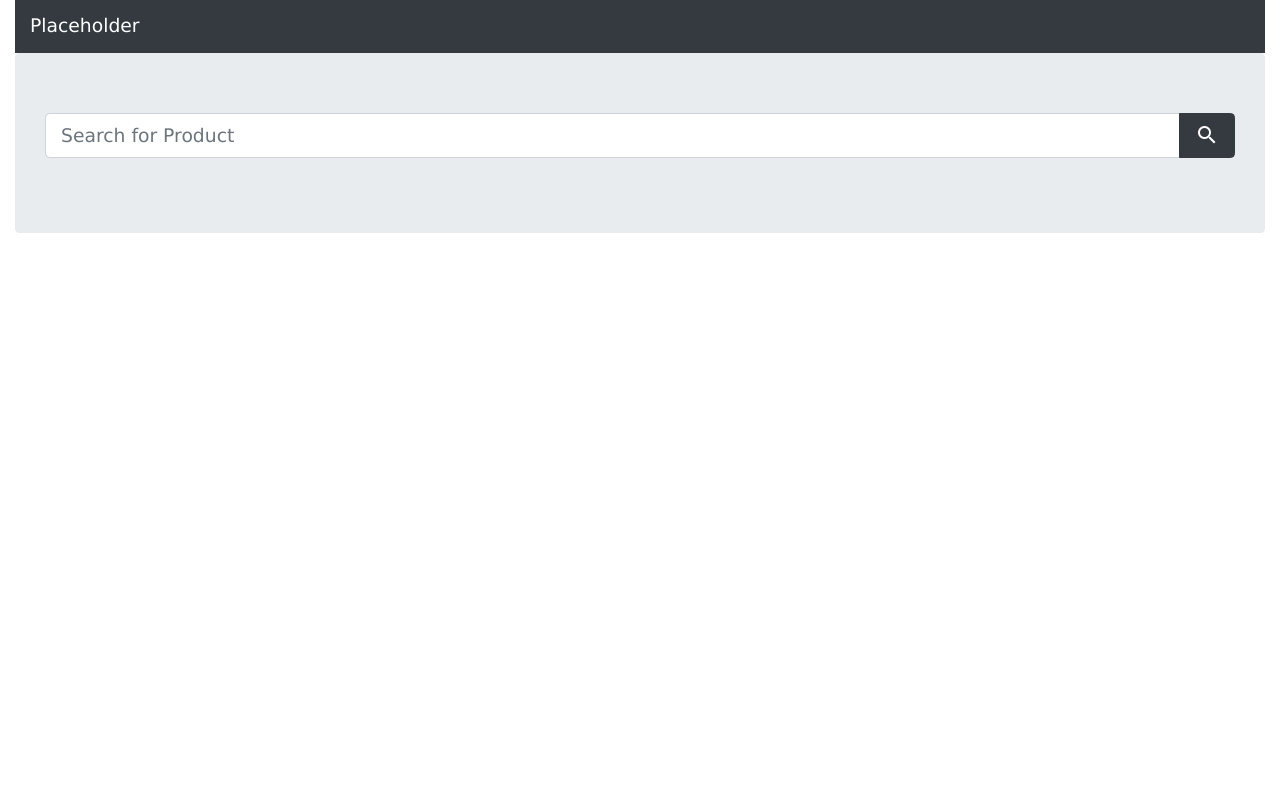
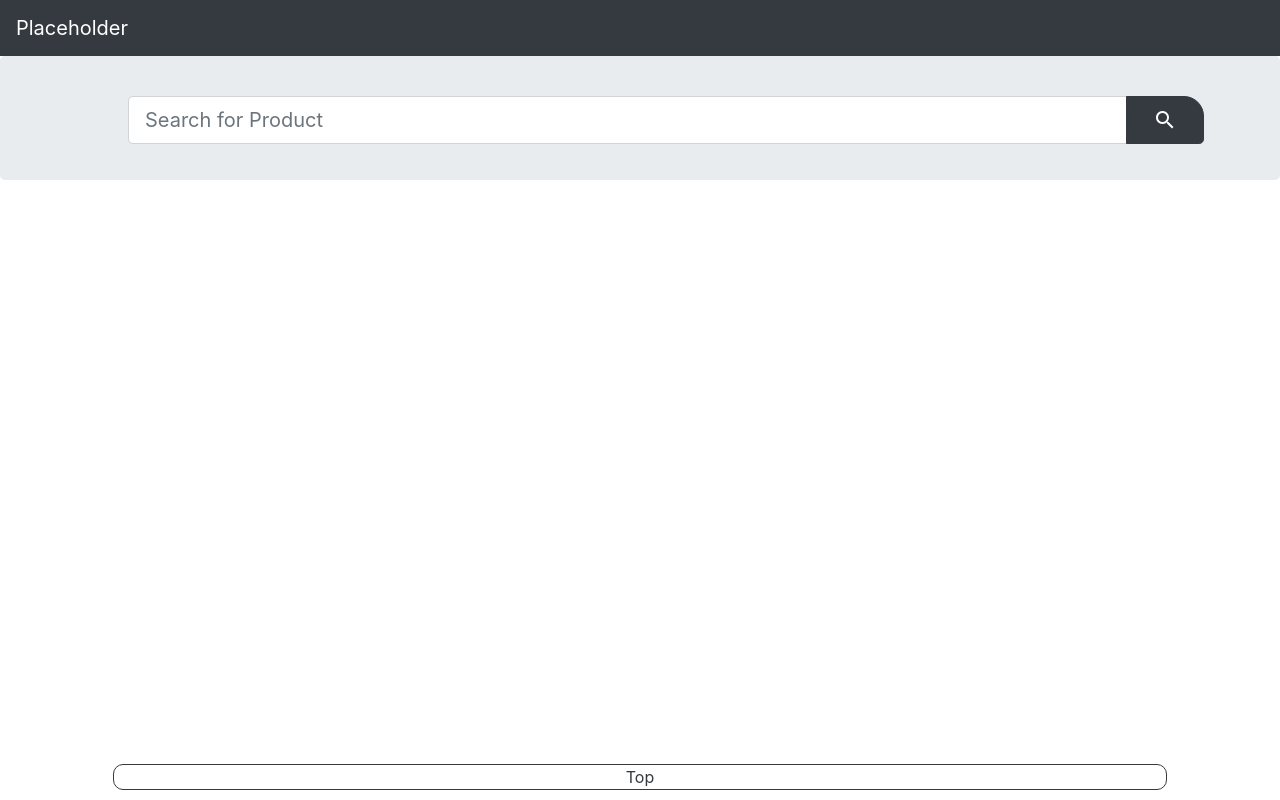
Before and after one commit to wuqianye/CSC_226-Final_Project, a PHP site: page /home.php in a window 1280 px wide. Run offline with PHP 8.4, Linux system fonts and the light colour scheme.

Commit message:
modified 5/7 1:26

```diff
--- a/assets/home.css
+++ b/assets/home.css
@@ -1,3 +1,31 @@
+/* header.inc.php */
+.container-fluid {
+    padding: 0px;
+}
+
+/* home.php */
+body {
+    min-height: 100%;
+    min-width: 10px;
+}
 .jumbotron {
-    padding-top: 4px !important;
+    padding: 40px 10% 20px 10%;
 }
+#search {
+    padding-left: 100%;
+    padding-right: 100%;
+    border-top-right-radius: 20px;
+}
+
+/* footer.inc.php */
+footer {
+    text-align: center;
+    position: absolute;
+    left: 0;
+    right: 0;
+    bottom: 10;
+}
+#backToTop {
+    padding: 0px 40% 0px 40%;
+    border-radius: 10px;
+}
--- a/home.php
+++ b/home.php
@@ -1,20 +1,18 @@
 <html>
     <head>
         <title>Home</title>
-
-		<link rel="stylesheet" href="assets/styles.css" type="text/css">
+		<!-- css -->
+		<link rel="stylesheet" href="assets/home.css" type="text/css">
 		<!-- Bootstrap -->
 		<link rel="stylesheet" href="https://stackpath.bootstrapcdn.com/bootstrap/4.4.1/css/bootstrap.min.css" integrity="sha384-Vkoo8x4CGsO3+Hhxv8T/Q5PaXtkKtu6ug5TOeNV6gBiFeWPGFN9MuhOf23Q9Ifjh" crossorigin="anonymous">
 		<!-- Google Material Design Icons -->
-		<meta name="viewport" content="width=device-width, initial-scale=1">
-		<link rel="stylesheet" href="https://www.w3schools.com/w3css/4/w3.css">
 		<link rel="stylesheet" href="https://fonts.googleapis.com/icon?family=Material+Icons">
     </head>
     <body>
         <?php include("includes/header.inc.php"); ?>
+        <main>
 
-
-
+        </main>
         <?php include("includes/footer.inc.php"); ?>
     </body>
 </html>
--- a/includes/footer.inc.php
+++ b/includes/footer.inc.php
@@ -1,3 +1,4 @@
+<link rel="stylesheet" href="assets/home.css" type="text/css">
 <footer>
-
+    <button id="backToTop" class="btn btn-outline-dark"><a href="#top" class="text-dark">Top</a></button>
 </footer>
--- a/includes/header.inc.php
+++ b/includes/header.inc.php
@@ -1,13 +1,18 @@
+<link rel="stylesheet" href="assets/home.css" type="text/css">
 <header class="container-fluid">
+    <!-- back to top -->
+    <a name="top"></a>
+    <!-- navbar -->
 	<nav class="navbar navbar-dark bg-dark">
         <span class="navbar-brand">Placeholder</span>
     </nav>
+    <!-- search -->
     <div class="jumbotron">
         <form action="#.php" method="POST">
             <div class="input-group input-group-lg">
                 <input class="form-control" type="text" name="search" placeholder="Search for Product">
                 <div class="input-group-append">
-                    <button type="button" class="btn btn-dark"><i class="material-icons">search</i></button>
+                    <button id="search" type="button" class="btn btn-dark"><i class="material-icons">search</i></button>
                 </div>
             </div>
         </form>
```
